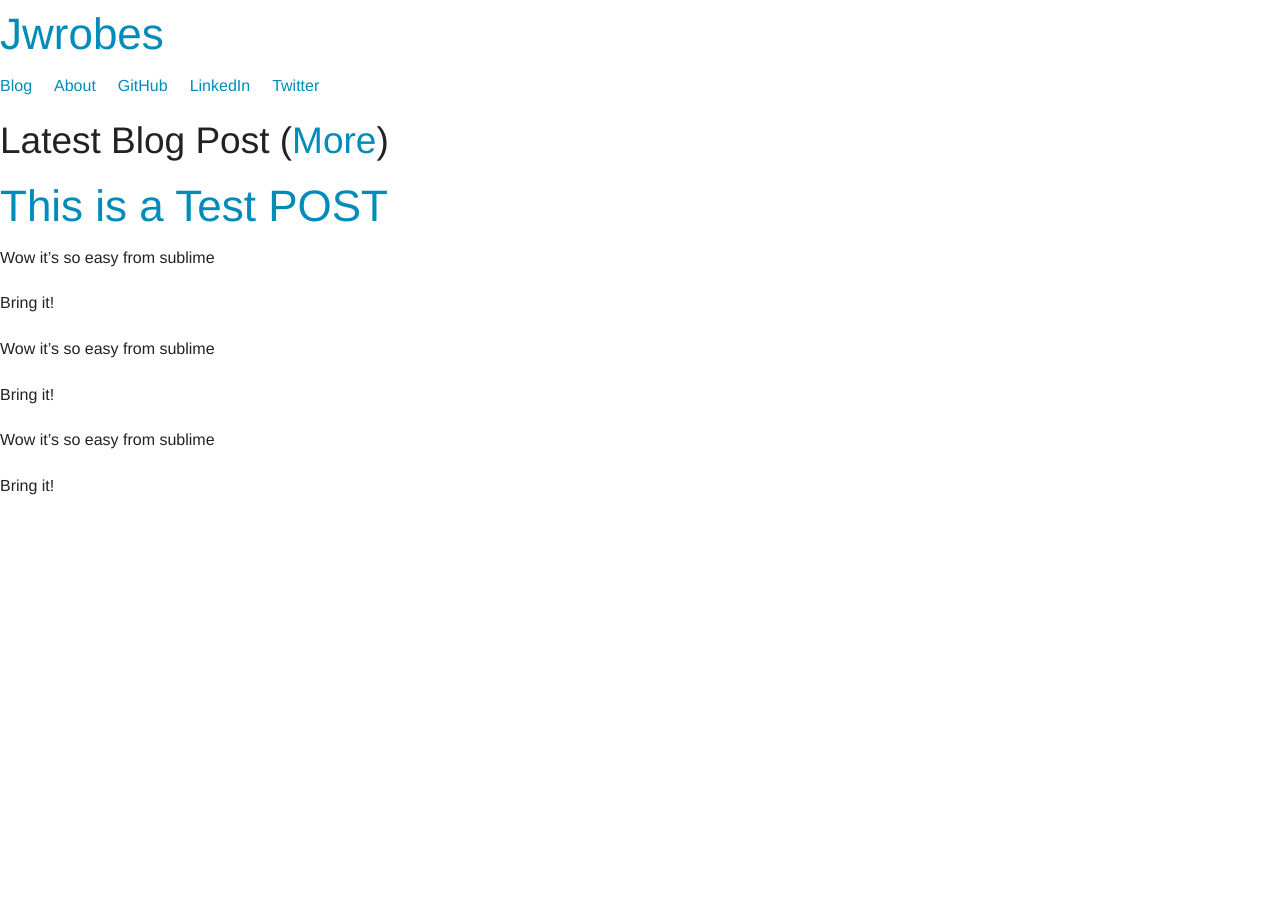
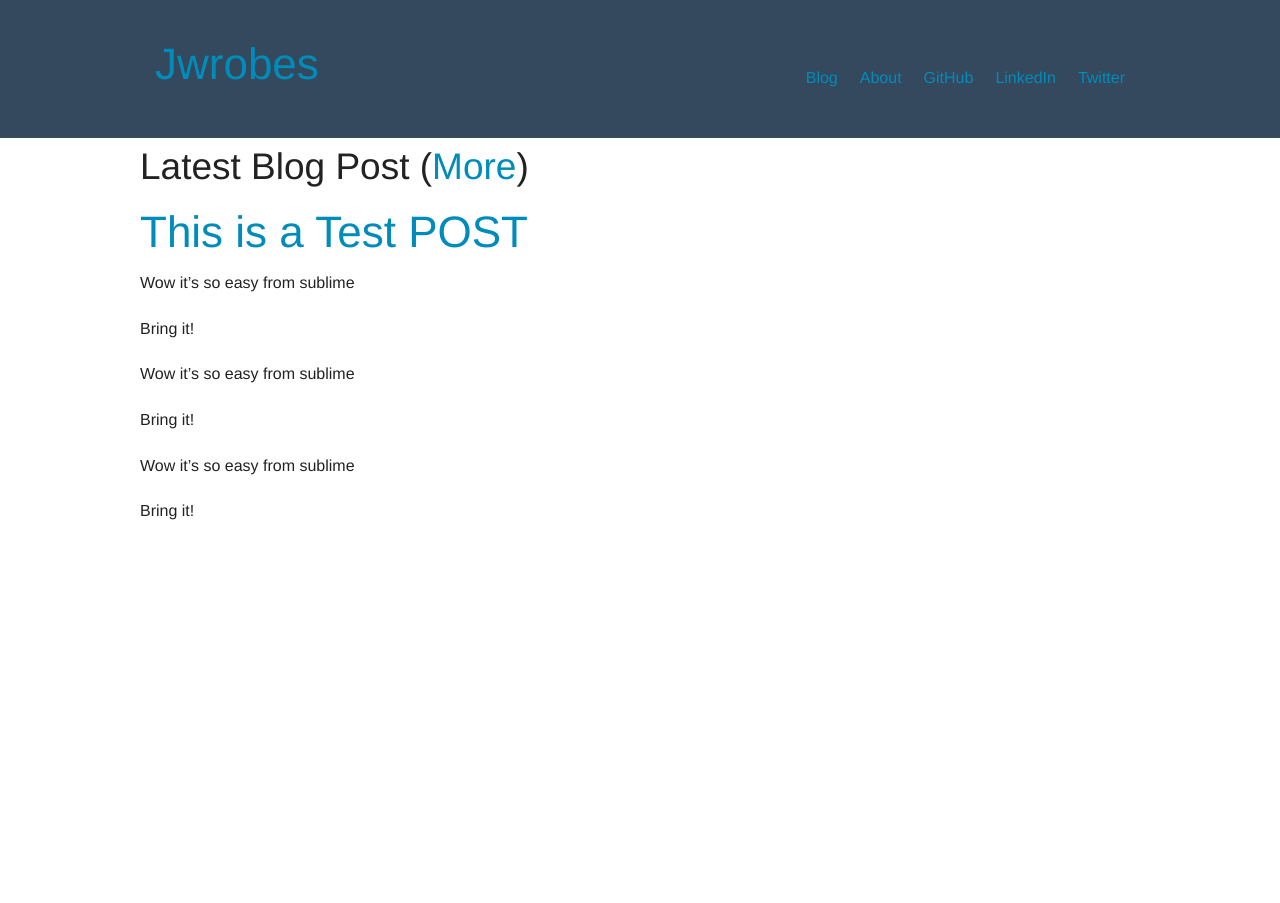
Before and after one commit to jwrobes/jwrobes.github.io, a Jekyll site: the page built from index.html, in a window 1280 px wide. Built offline with Jekyll 4.4.1, drawn with Linux system fonts in a browser that asks for light colours; nearby versions of some CDN libraries; library files that are not in the unit come from our copies.

Commit message:
Styled header and attempted to style container 	* added color to header that I also want on background 	* attemtped to style body but failed
TODO: color the background same as header and color content white
			add color change hover to each blog post
			fix the navigation menu on small screens (turn into slide in menu)

```diff
--- a/_layouts/master.html
+++ b/_layouts/master.html
@@ -12,17 +12,25 @@
 
   <body>
     <header>
+      <div class="row">
+      <div class="logo large-3 column">
   		  <h1><a href="/">Jwrobes</a></h1>
-      <ul class = "inline-list">
+      </div>
+      <div class="nav large-9 column">
+        <ul id= "nav-menu" class = "inline-list">
           <li><a href='/blog.html'>Blog</a></li>
           <li><a href='/about.html'>About</a></li>
           <li><a href='http://github.com/jwrobes' target='_blank' rel='me'>GitHub</a></li>
           <li><a href='https://www.linkedin.com/pub/jonathan-wrobel/58/762/aa0' target='_blank' rel='me'>LinkedIn</a></li>
           <li><a href='http://twitter.com/jzwrobes' target='_blank' rel='me'>Twitter</a></li>
         </ul>
+      </div>
+    </div>
     </header>
-		  <div id="content">
+      <div class="row">
+  		  <div id="content" class = "large-12">
   			 {{content}}
+  		  </div>
       </div>
 		  <div id="footer">
 
--- a/assets/css/master.css
+++ b/assets/css/master.css
@@ -1,3 +1,27 @@
+
+@media only screen and (min-width: 64.063em) and (max-width: 90em) {
+
+#nav-menu {
+	float: right;
+	padding-top: 35px;
+}
+
+	} /* min-width 1025px and max-width 1440px, use when QAing large screen-only issues */
+
+body {
+	background: #34495e;
+}
+
+
+header {
+	background: #34495e;
+	padding: 30px;
+}
+
+#id {
+	background: white;
+}
+
 /*body {
 	font-family: sans-serif;
 	background: #ecf0f1;
```
Lines whose indentation alone changed are shown as unchanged.
